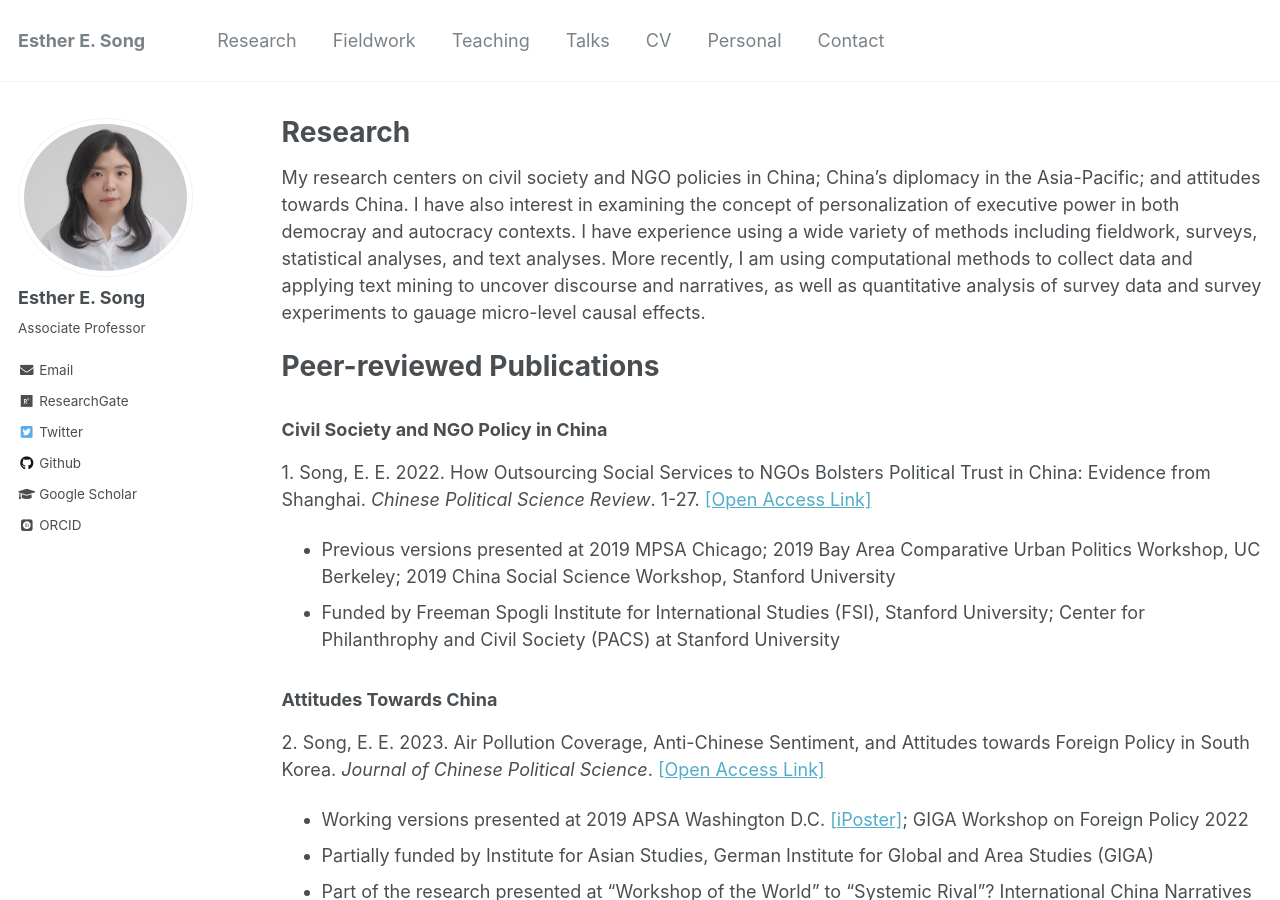
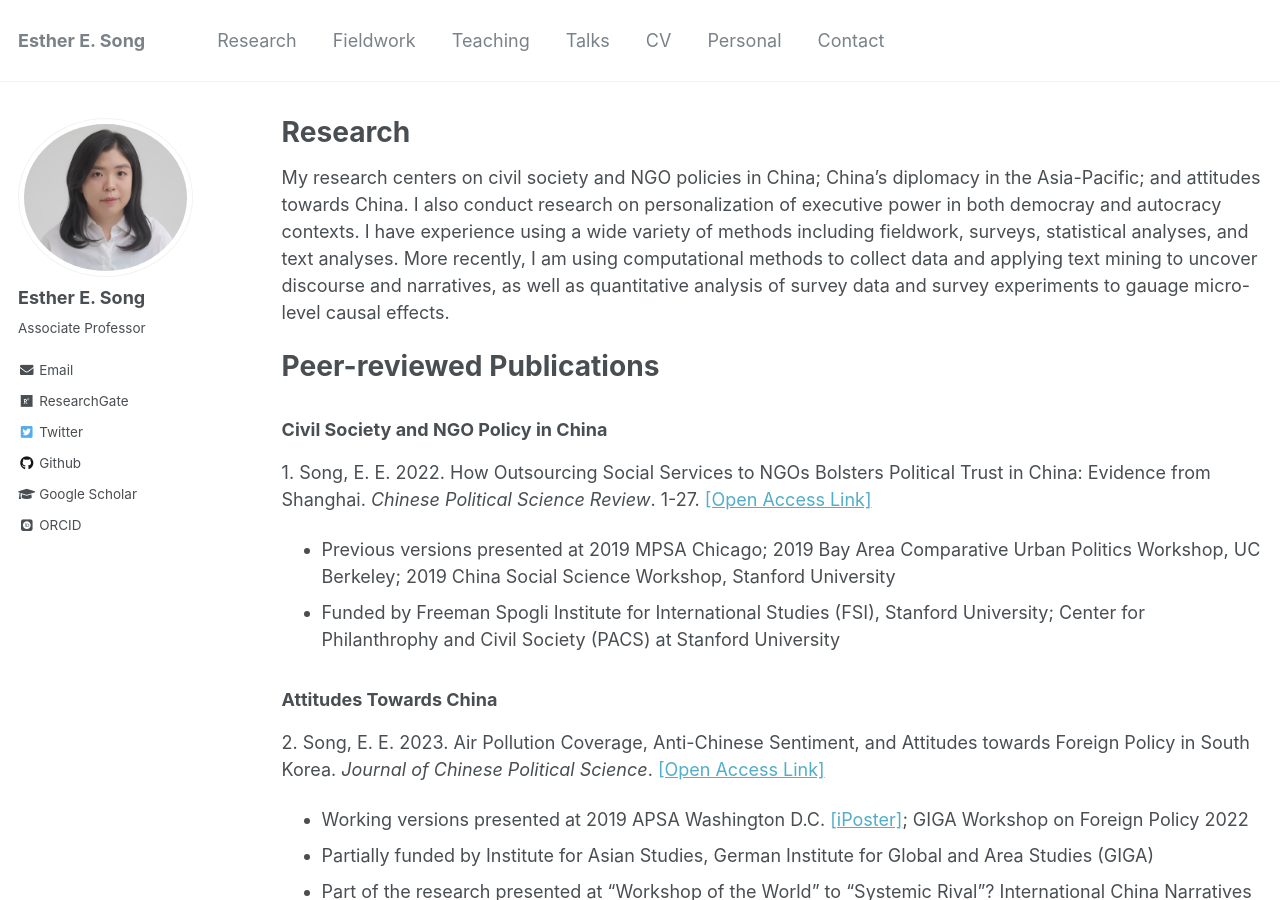
Before and after one commit to ehsong/ehsong.github.io, a Jekyll site: the page built from _pages/research.md, in a window 1280 px wide and 900 px high. Built offline with Jekyll 4.4.1, drawn with Linux system fonts in a browser that asks for light colours; some web fonts are replaced.

Commit message:
Update research.md

```diff
--- a/_pages/research.md
+++ b/_pages/research.md
@@ -7,7 +7,7 @@
 
 {% include base_path %}
 
-My research centers on civil society and NGO policies in China; China's diplomacy in the Asia-Pacific; and attitudes towards China. I have also interest in examining the concept of personalization of executive power in both democray and autocracy contexts. I have experience using a wide variety of methods including fieldwork, surveys, statistical analyses, and text analyses. More recently, I am using computational methods to collect data and applying text mining to uncover discourse and narratives, as well as quantitative analysis of survey data and survey experiments to gauage micro-level causal effects.
+My research centers on civil society and NGO policies in China; China's diplomacy in the Asia-Pacific; and attitudes towards China. I also conduct research on personalization of executive power in both democray and autocracy contexts. I have experience using a wide variety of methods including fieldwork, surveys, statistical analyses, and text analyses. More recently, I am using computational methods to collect data and applying text mining to uncover discourse and narratives, as well as quantitative analysis of survey data and survey experiments to gauage micro-level causal effects.
 
 # Peer-reviewed Publications
 
```
